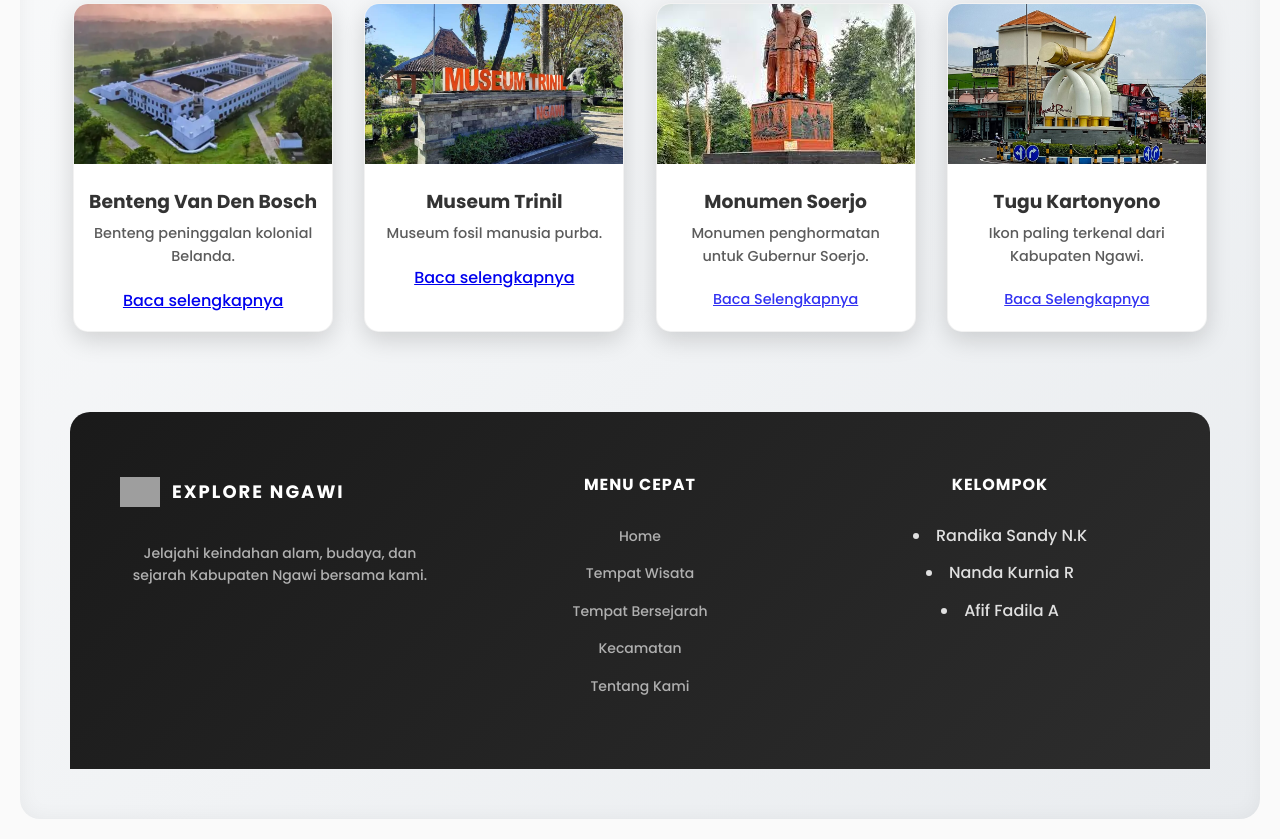
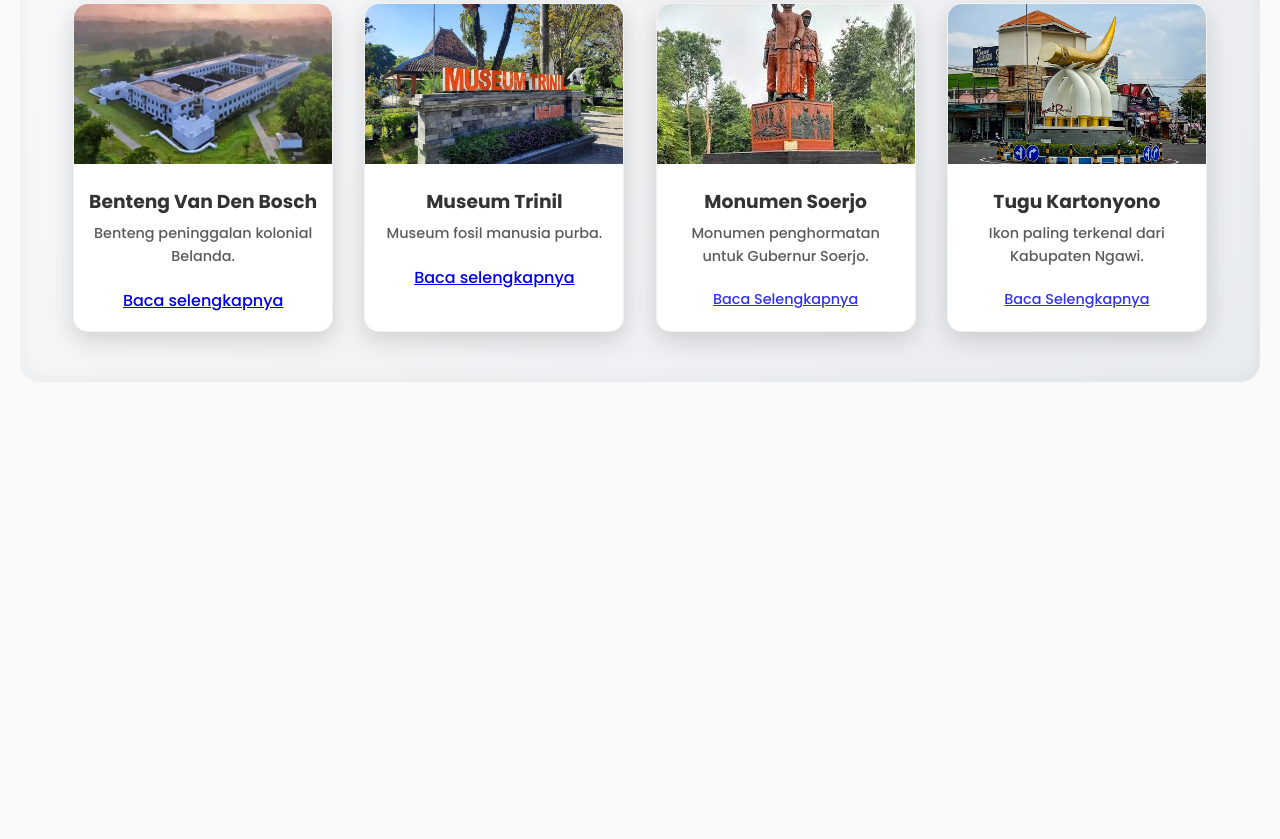
Before and after one commit to rndkasn/EXPLORENGAWI2, a plain HTML site: page index.html in a window 1280 px wide. Shown: the part 683-1522 px from the top of the page. After the commit the page ends 1085 px from the top, so only its background shows below. Drawn offline with Linux system fonts and the light colour scheme; grey boxes are pictures that could not be loaded.

Commit message:
Fix HTML formatting and structure

```diff
--- a/index.html
+++ b/index.html
@@ -90,45 +90,6 @@
             Selengkapnya</a></p>
       </div>
   </div>
-  <!-- FOOTER -->
-    <footer class="footer-modern">
-        <div class="footer-container">
-            <!-- Column 1: About -->
-            <div class="footer-column">
-                <div class="footer-logo">
-                    <img src="logo.png" alt="Logo" class="footer-logo-img">
-                    <h3>EXPLORE NGAWI</h3>
-                </div>
-                <p>Jelajahi keindahan alam, budaya, dan sejarah Kabupaten Ngawi bersama kami.</p>
-                <div class="social-links">
-
-                </div>
-            </div>
-
-            <!-- Column 2: Quick Links -->
-            <div class="footer-column">
-                <h4>Menu Cepat</h4>
-                <ul class="footer-links">
-                    <li><a href="index.html">Home</a></li>
-                    <li><a href="wisata.html">Tempat Wisata</a></li>
-                    <li><a href="sejarah.html">Tempat Bersejarah</a></li>
-                    <li><a href="kecamatan.html">Kecamatan</a></li>
-                    <li><a href="about.html">Tentang Kami</a></li>
-                </ul>
-            </div>
-
-
-
-            <!-- Column 4: Contact -->
-            <div class="footer-column">
-                <h4>Kelompok</h4>
-                <div class="contact-info">
-                    <li>Randika Sandy N.K</li>
-                    <li>Nanda Kurnia R</li>
-                    <li>Afif Fadila  A</li>
-                </div>
-            </div>
-        </div>
 
 
         </div>
```
